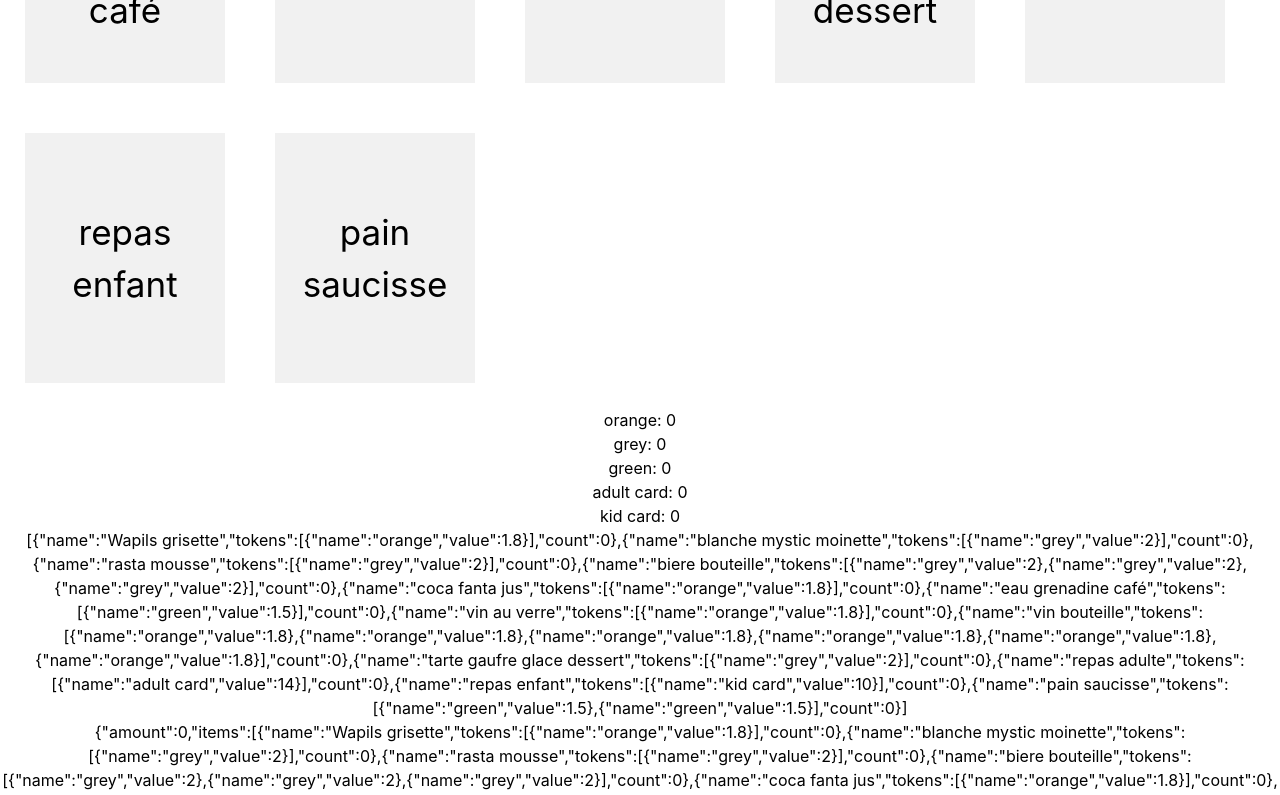
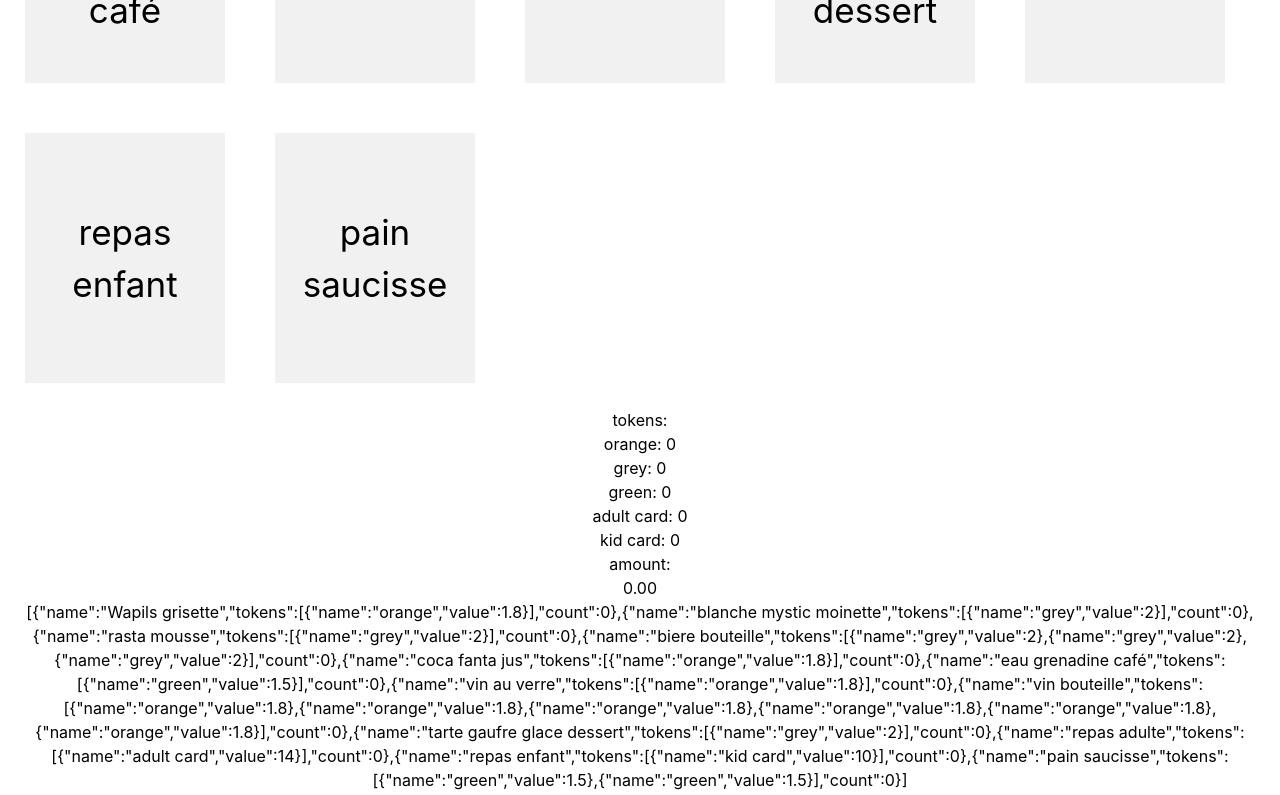
Before and after one commit to worming004/bar-accueil, a React (Create React App) app in the folder src/web/web/: page / in a window 1280 px wide. Shown: the part 492-1287 px from the top of the page. Built offline with nearby package versions, Linux system fonts and the light colour scheme.

Commit message:
show amount

```diff
--- a/src/web/web/src/features/counter/counterSlice.ts
+++ b/src/web/web/src/features/counter/counterSlice.ts
@@ -159,6 +159,7 @@ export const {addItem, addItemsByBatch, executeSelection, setModeTo} = counterSl
 // in the slice file. For example: `useSelector((state: RootState) => state.counter.value)`
 export const selectPresentationItems = (state: RootState) => state.counter.presentation.items;
 export const selectPresentationTokens = (state: RootState) => state.counter.presentation.tokens;
+export const selectPresentationAmount = (state: RootState) => state.counter.presentation.amount;
 export const selectPresentation = (state: RootState) => state.counter.presentation;
 
 // We can also write thunks by hand, which may contain both sync and async logic.
--- a/src/web/web/src/features/counter/outputs/OutputPage.tsx
+++ b/src/web/web/src/features/counter/outputs/OutputPage.tsx
@@ -1,10 +1,14 @@
 import {useAppSelector} from "../../../app/hooks";
-import {selectPresentationTokens} from "../counterSlice";
+import {selectPresentationAmount, selectPresentationTokens} from "../counterSlice";
 
 export function OutputPage() {
-    const tokens = useAppSelector(selectPresentationTokens)
+    const tokens = useAppSelector(selectPresentationTokens);
+    const amount = useAppSelector(selectPresentationAmount).toFixed(2);
     const tokensHtml = tokens.map(t => (<div key={t.name}>{t.name}: {t.count}</div>))
     return (<div>
+        <h2>tokens:</h2>
         {tokensHtml}
+        <h2>amount:</h2>
+        {amount}
     </div>)
 }
```
